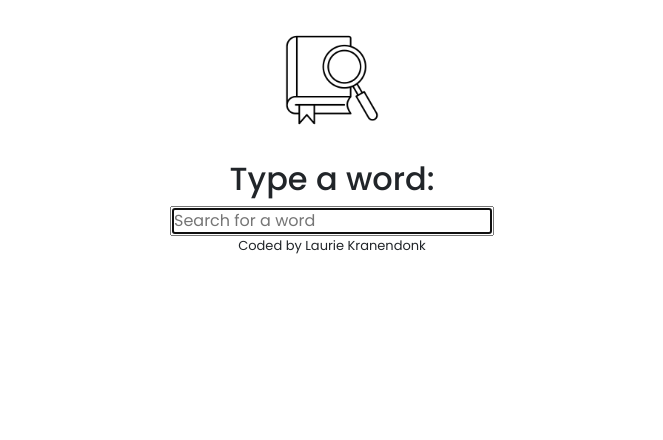
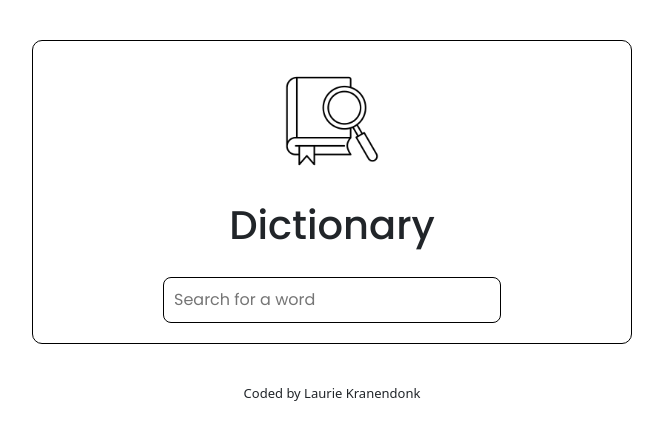
Before and after one commit to LaurieKD/dictionary-project, a React (Create React App) app: page / in a window 1280 px wide. Shown: the top 440 px of the page, without its empty margins (308-971 px from the left). Built offline with nearby package versions, Linux system fonts and the light colour scheme.

Commit message:
Trying to fix an error in Results.js

```diff
--- a/src/App.css
+++ b/src/App.css
@@ -1,3 +1,7 @@
+h1 {
+	text-align: center;
+}
+
 footer {
 	text-align: center;
 	font-size: small;
@@ -5,6 +9,10 @@ footer {
 
 .container {
 	font-family: "Poppins", sans-serif;
+	border: 1px solid black;
+	border-radius: 10px;
+	max-width: 600px;
+	margin: 40px auto;
 }
 
 .App-header {
--- a/src/App.js
+++ b/src/App.js
@@ -6,7 +6,8 @@ import "./App.css";
 
 function App() {
 	return (
-		<div className="container App">
+		<div className="App">
+			<div className="container">
 				<header className="App-header">
 					<img
 						src={dictionaryLogo}
@@ -15,8 +16,10 @@ function App() {
 					/>
 				</header>
 				<main>
+					<h1>Dictionary</h1>
 					<Dictionary />
 				</main>
+			</div>
 			<footer>Coded by Laurie Kranendonk</footer>
 		</div>
 	);
--- a/src/Dictionary.css
+++ b/src/Dictionary.css
@@ -1,3 +1,15 @@
+.Word {
+	color: orange;
+	font-weight: bold;
+}
+
 .Dictionary {
 	text-align: center;
 }
+
+.Search-input {
+	padding: 10px;
+	border: 1px solid black;
+	border-radius: 8px;
+	margin: 20px;
+}
--- a/src/Dictionary.js
+++ b/src/Dictionary.js
@@ -1,11 +1,14 @@
 import React, { useState } from "react";
 import axios from "axios";
+import Results from "./Results";
 import "./Dictionary.css";
 
 export default function Dictionary() {
 	let [word, setWord] = useState(null);
 	let [searchWord, setSearchWord] = useState(false);
+	let [results, setResults] = useState(null);
 	let [phonetic, setPhonetic] = useState(null);
+	let [meaning, setMeaning] = useState(null);
 
 	function handleWordChange(event) {
 		event.preventDefault();
@@ -29,37 +32,44 @@ export default function Dictionary() {
 
 	function showResults(response) {
 		setPhonetic(response.data.phonetic);
+		setMeaning(response.data.meanings[0].definition);
+		setResults(response.data);
+		console.log(response.data);
 		console.log(response.data.phonetic);
+		console.log(response.data.meanings[0].definition);
 	}
+
+	let form = (
+		<div className="Dictionary">
+			<form
+				className="Search"
+				onSubmit={search}
+			>
+				<input
+					type="search"
+					placeholder="Search for a word"
+					className="Search-input"
+					onChange={handleWordChange}
+					onClick={handleReset}
+				/>
+			</form>
+		</div>
+	);
 
 	if (searchWord) {
 		return (
 			<div className="Dictionary">
-				<form onSubmit={search}>
-					<input
-						type="search"
-						placeholder="Search for a word"
-						onChange={handleWordChange}
-						onClick={handleReset}
-					/>
-				</form>
-				<p>You searched for the word {word}</p>
+				{form}
+
+				<p>
+					You searched for the word <span className="Word">{word}</span>
+				</p>
+				<p>{meaning}</p>
 				<p>{phonetic}</p>
+				<Results results={results} />
 			</div>
 		);
 	} else {
-		return (
-			<div className="Dictionary">
-				<h2>Type a word:</h2>
-				<form onSubmit={search}>
-					<input
-						type="search"
-						placeholder="Search for a word"
-						autoFocus={true}
-						onChange={handleWordChange}
-					/>
-				</form>
-			</div>
-		);
+		return <div className="Dictionary">{form}</div>;
 	}
 }
--- /dev/null
+++ b/src/Results.js
@@ -0,0 +1,6 @@
+import React from "react";
+
+export default function Results(props) {
+	console.log(props.results.phonetic);
+	return <div className="Results">hello {props.results}</div>;
+}
```
Lines whose indentation alone changed are shown as unchanged.
